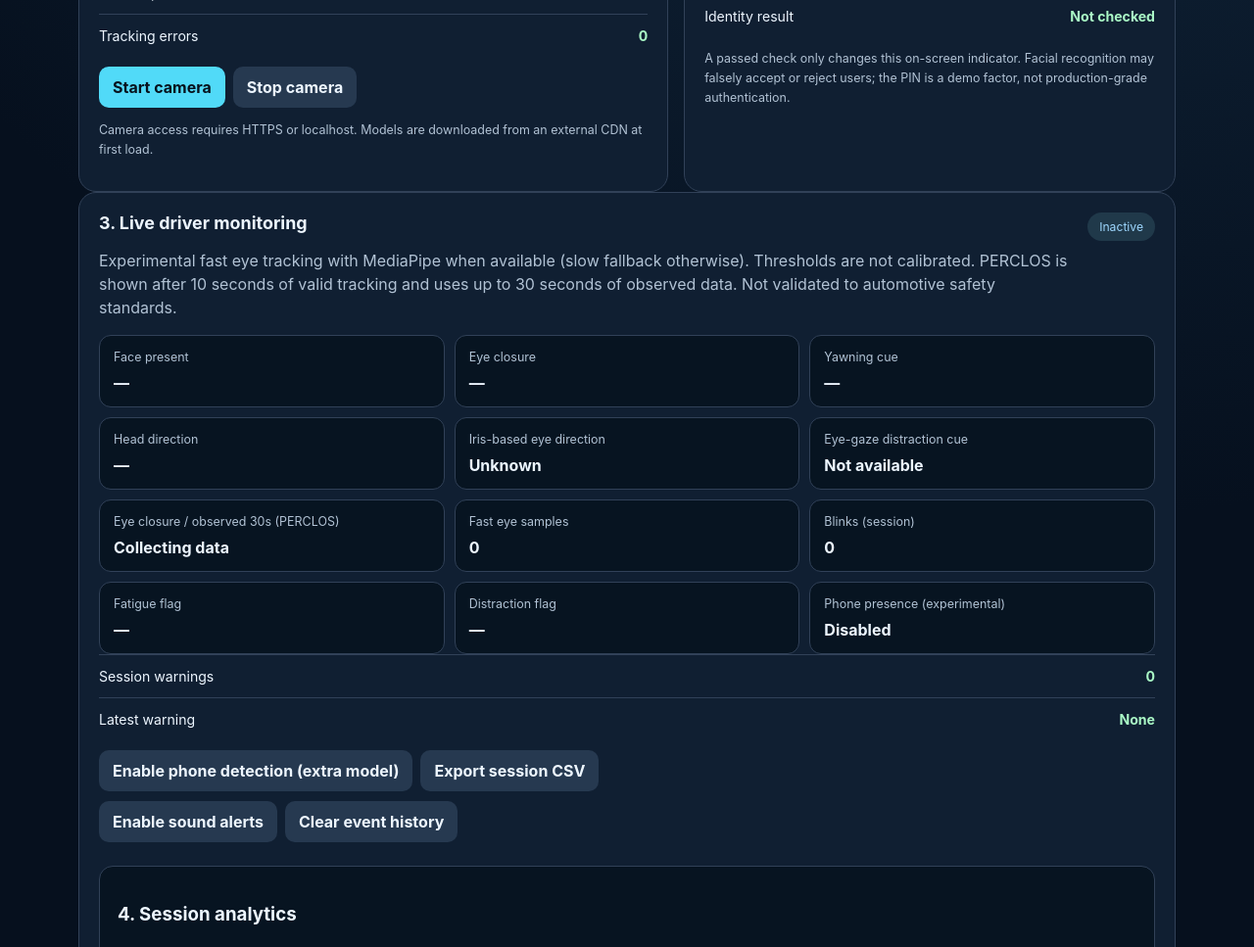
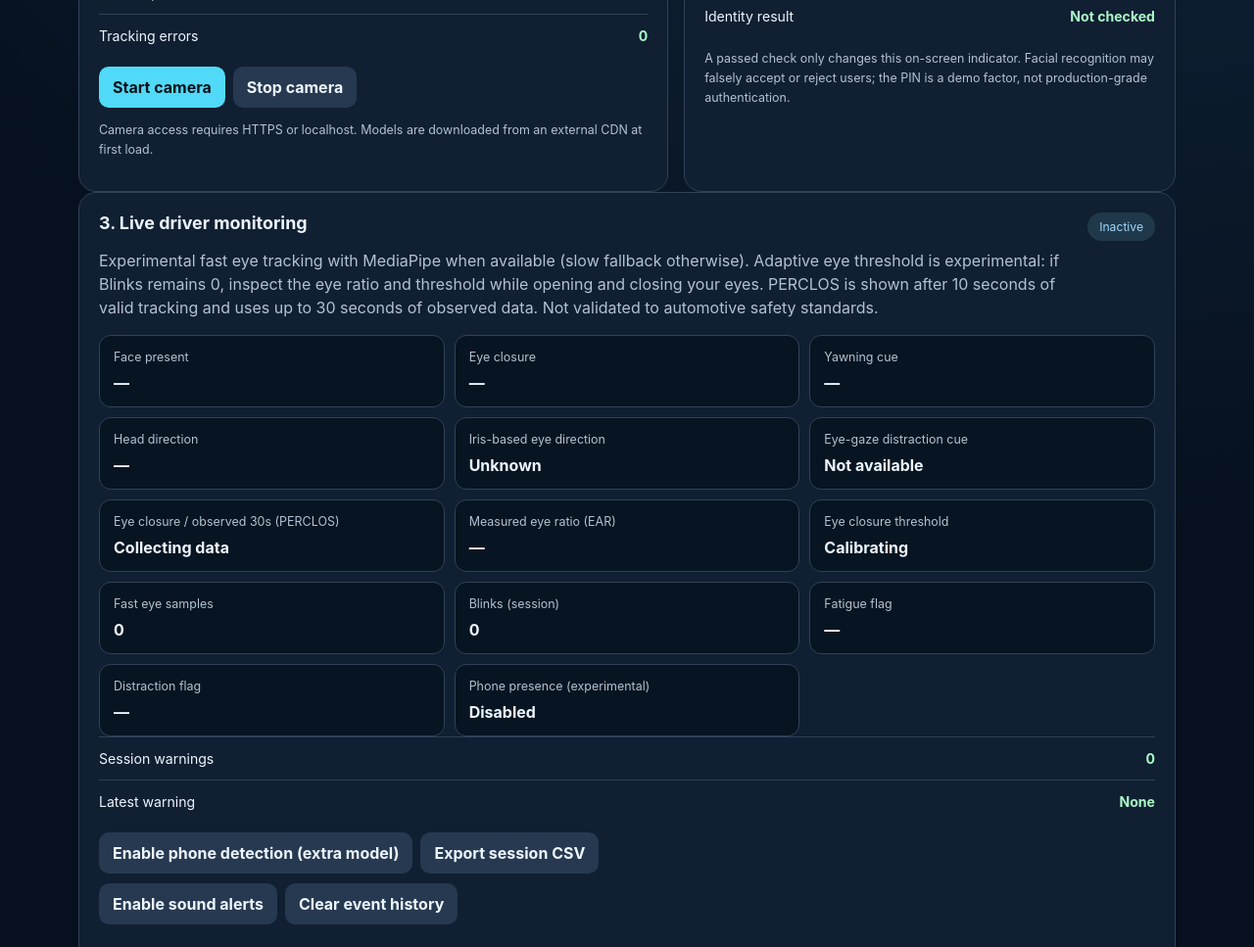
Before and after one commit to arianharashchi-lang/FacialEmotionAI, a FastAPI app: page /driver in a window 1280 px wide. Shown: the part 947-1914 px from the top of the page at 98% size. Run offline with FastAPI, Linux system fonts and the light colour scheme; some libraries are stand-ins or nearby versions.

Commit message:
Fix blink tracking resets and show adaptive eyelid metrics
* Preserve blink totals on tracking gaps and expose adaptive eye threshold diagnostics

* Preserve blink totals on tracking gaps and expose adaptive eye threshold diagnostics

* Preserve blink totals on tracking gaps and expose adaptive eye threshold diagnostics

* Preserve blink totals on tracking gaps and expose adaptive eye threshold diagnostics

```diff
--- a/webapp/static/driver-metrics.js
+++ b/webapp/static/driver-metrics.js
@@ -3,10 +3,11 @@
 (function(root){
  class DriverFatigueMetrics {
   constructor(){this.reset();}
-  reset(){this.last=null;this.eyeStart=null;this.headStart=null;this.yawnStart=null;this.closedStart=null;this.blinks=0;this.samples=[];this.prevClosed=false;this.prevWarning=false;}
+  reset(){this.blinks=0;this.resetTracking();}
+  resetTracking(){this.last=null;this.eyeStart=null;this.headStart=null;this.yawnStart=null;this.closedStart=null;this.samples=[];this.prevClosed=false;this.prevWarning=false;}
   update({time,eyeClosed,headAway,yawning}){
    if(!Number.isFinite(time))throw Error("Timestamp must be finite");
-   if(this.last!==null&&(time<this.last||time-this.last>2000))this.reset();
+   if(this.last!==null&&(time<this.last||time-this.last>2000))this.resetTracking();
    const delta=this.last===null?0:Math.min(time-this.last,1000);
    // Allocate the elapsed interval only when both observations are available.
    if(this.last!==null&&delta>0){
--- a/webapp/static/driver.js
+++ b/webapp/static/driver.js
@@ -96,6 +96,22 @@ const metrics=new window.DriverFatigueMetrics();
 const gazeTracker=new window.DriverGazeTracker();
 let irisMesh=null,irisReady=false,lastIrisTime=0,irisPending=false,irisWarning=false,eyeTimer=null;
 let eyeSamples=0,lastFastEyeAt=null,latestHeadAway=false,latestYawning=false;
+let eyeOpenBaseline=null,eyeThreshold=null;
+function clearEyeCalibration(){
+ eyeOpenBaseline=null;eyeThreshold=null;
+ setText("eyeRatioState","—");setText("eyeThresholdState","Calibrating");
+}
+function calibrateEyes(ratio){
+ // Collect an approximate open-eye baseline, then detect a substantial drop.
+ // Avoid treating every sample as an open eye; baseline must rise gradually.
+ if(eyeOpenBaseline===null)eyeOpenBaseline=ratio;
+ else if(ratio>eyeOpenBaseline)eyeOpenBaseline=0.92*eyeOpenBaseline+0.08*ratio;
+ else eyeOpenBaseline=0.999*eyeOpenBaseline+0.001*ratio;
+ eyeThreshold=Math.max(.10,Math.min(.30,eyeOpenBaseline*.72));
+ setText("eyeRatioState",ratio.toFixed(3));
+ setText("eyeThresholdState",eyeThreshold.toFixed(3));
+ return ratio<eyeThreshold;
+}
 function showEyeSignal(signal,closed){
  setText("blinkState",String(signal.blinks));
  setText("perclosState",signal.perclos===null?"Collecting data":Math.round(signal.perclos*100)+"%");
@@ -111,8 +127,8 @@ function showEyeSignal(signal,closed){
 function observeFastEyes(points,now){
  if(!points||points.length<468){
   if(lastFastEyeAt!==null&&now-lastFastEyeAt>900){
-   metrics.reset();previousFatigue=previousDistraction=previousYawn=false;
-   setText("eyeState","Unknown");setText("perclosState","Collecting data");setText("blinkState","0");
+   metrics.resetTracking();previousFatigue=previousDistraction=previousYawn=false;
+   setText("eyeState","Unknown");setText("perclosState","Collecting data");setText("blinkState",String(metrics.blinks));
    setText("eyeSampleState","Tracking lost");lastFastEyeAt=null;
   }
   return;
@@ -122,7 +138,7 @@ function observeFastEyes(points,now){
  const right=ear([362,385,387,263,373,380].map(i=>points[i]));
  const ratio=(left+right)/2;
  if(!Number.isFinite(ratio)||ratio<0||ratio>1)return;
- const closed=ratio<.20; // Provisional threshold; calibration still required.
+ const closed=calibrateEyes(ratio); // Adaptive research threshold; not clinically validated.
  const signal=metrics.update({time:now,eyeClosed:closed,headAway:latestHeadAway,yawning:latestYawning});
  lastFastEyeAt=now;eyeSamples++;
  setText("eyeSampleState",String(eyeSamples));
@@ -132,7 +148,7 @@ async function fastEyeCycle(){
  if(!irisReady||irisPending||!stream||video.readyState<2)return;
  irisPending=true;
  try{await irisMesh.send({image:video});}
- catch(e){irisReady=false;metrics.reset();setText("eyeSampleState","Iris model error");setStatus("Fast eye tracking unavailable. Slow fallback active: "+e.message);}
+ catch(e){irisReady=false;metrics.resetTracking();setText("eyeSampleState","Iris model error");setStatus("Fast eye tracking unavailable. Slow fallback active: "+e.message);}
  finally{irisPending=false;}
 }
 function updateGaze(result){
@@ -218,8 +234,8 @@ function monitoring(result){
  setText("faceState",result?"Detected":"Not detected");
  if(!result){
   if(!irisReady){
-   metrics.reset();previousFatigue=previousDistraction=previousYawn=false;
-   setText("eyeState","Unknown");setText("perclosState","Collecting data");setText("blinkState","0");
+   metrics.resetTracking();previousFatigue=previousDistraction=previousYawn=false;
+   setText("eyeState","Unknown");setText("perclosState","Collecting data");setText("blinkState",String(metrics.blinks));
   }
   setText("yawnState","Unknown");setText("headState","Unknown");
   setText("monitorState","Tracking lost");
@@ -246,7 +262,7 @@ async function cycle(){
   const result=await detect();
   const time=performance.now();
   if(lastInferenceAt!==null&&time-lastInferenceAt>2000){
-   if(!irisReady){metrics.reset();previousFatigue=previousDistraction=previousYawn=false;}
+   if(!irisReady){metrics.resetTracking();previousFatigue=previousDistraction=previousYawn=false;}
   }
   lastInferenceAt=time;framesAnalyzed++;
   setText("sampleState",String(framesAnalyzed));
@@ -283,7 +299,7 @@ async function start(){
  }catch(e){stop();setStatus("Could not start: "+e.message);diagnostic("Camera/model error — see status below");
  }finally{startingCamera=false;$("cameraStart").disabled=!!stream;}
 }
-function stop(){clearInterval(timer);timer=null;clearInterval(eyeTimer);eyeTimer=null;lastFastEyeAt=null;eyeSamples=0;setText("eyeSampleState","0");resetGaze();phoneSeenSince=null;phoneAlertActive=false;if(stream){stream.getTracks().forEach(t=>t.stop());stream=null;}video.srcObject=null;setText("cameraMessage","Camera off");setText("cameraDetails","—");$("cameraStart").disabled=false;resetDiagnostics();$("enroll").disabled=true;$("verify").disabled=true;monitoring(null);setText("monitorState","Inactive");}
+function stop(){clearEyeCalibration();clearInterval(timer);timer=null;clearInterval(eyeTimer);eyeTimer=null;lastFastEyeAt=null;eyeSamples=0;setText("eyeSampleState","0");resetGaze();phoneSeenSince=null;phoneAlertActive=false;if(stream){stream.getTracks().forEach(t=>t.stop());stream=null;}video.srcObject=null;setText("cameraMessage","Camera off");setText("cameraDetails","—");$("cameraStart").disabled=false;resetDiagnostics();$("enroll").disabled=true;$("verify").disabled=true;monitoring(null);setText("monitorState","Inactive");}
 async function enroll(){
  const pin=$("pin").value;
  if(!stream){setText("enrollStatus","Start camera first.");return;}
@@ -316,7 +332,7 @@ $("audioToggle").addEventListener("click",()=>{
  $("audioToggle").textContent=soundEnabled?"Disable sound alerts":"Enable sound alerts";
  if(soundEnabled){try{audioContext=audioContext||new (window.AudioContext||window.webkitAudioContext)();audioContext.resume();}catch(e){soundEnabled=false;setStatus("Audio unavailable: "+e.message);}}
 });
-$("resetEvents").addEventListener("click",()=>{alertHistory.length=0;sessionAnalyticsEvents.length=0;renderAnalytics();Object.keys(eventCounts).forEach(k=>eventCounts[k]=0);setText("eventCount","0");setText("lastEvent","None");metrics.reset();setText("blinkState","0");setText("perclosState","Collecting data");resetGaze();logEvent("Session counters reset");});
+$("resetEvents").addEventListener("click",()=>{alertHistory.length=0;sessionAnalyticsEvents.length=0;renderAnalytics();Object.keys(eventCounts).forEach(k=>eventCounts[k]=0);setText("eventCount","0");setText("lastEvent","None");metrics.reset();clearEyeCalibration();setText("blinkState","0");setText("perclosState","Collecting data");resetGaze();logEvent("Session counters reset");});
 $("phoneEnable").addEventListener("click",enablePhoneDetection);
 $("downloadEvents").addEventListener("click",downloadEvents);
 $("downloadReport").addEventListener("click",downloadFullReport);
--- a/webapp/templates/driver.html
+++ b/webapp/templates/driver.html
@@ -9,14 +9,16 @@
 <div class="panel"><h2>1. Enroll an authorized driver</h2><p>Only enroll with the person's informed permission. This session keeps a temporary facial descriptor in memory, not photos.</p><label for="pin">Temporary PIN (at least 6 characters)</label><input id="pin" type="password" minlength="6" autocomplete="off" placeholder="Session PIN"><button id="enroll" disabled>Enroll current face</button><p id="enrollStatus" class="status" aria-live="polite">No driver enrolled</p></div>
 <div class="panel"><h2>2. Simulated vehicle access</h2><label for="verifyPin">Enter temporary PIN</label><input id="verifyPin" type="password" autocomplete="off" placeholder="PIN"><button id="verify" disabled>Verify driver &amp; PIN</button><button id="resetIgnition" class="secondary">Reset virtual ignition</button><div class="metric"><span>Virtual ignition</span><strong id="ignition">LOCKED</strong></div><div class="metric"><span>Identity result</span><strong id="identity">Not checked</strong></div><p class="help">A passed check only changes this on-screen indicator. Facial recognition may falsely accept or reject users; the PIN is a demo factor, not production-grade authentication.</p></div>
 </div></section>
-<section class="panel"><div class="section-title"><div><h2>3. Live driver monitoring</h2><p>Experimental fast eye tracking with MediaPipe when available (slow fallback otherwise). Thresholds are not calibrated. PERCLOS is shown after 10 seconds of valid tracking and uses up to 30 seconds of observed data. Not validated to automotive safety standards.</p></div><span id="monitorState" class="pill">Inactive</span></div><div class="metrics">
+<section class="panel"><div class="section-title"><div><h2>3. Live driver monitoring</h2><p>Experimental fast eye tracking with MediaPipe when available (slow fallback otherwise). Adaptive eye threshold is experimental: if Blinks remains 0, inspect the eye ratio and threshold while opening and closing your eyes. PERCLOS is shown after 10 seconds of valid tracking and uses up to 30 seconds of observed data. Not validated to automotive safety standards.</p></div><span id="monitorState" class="pill">Inactive</span></div><div class="metrics">
 <div class="tile"><span>Face present</span><strong id="faceState">—</strong></div>
 <div class="tile"><span>Eye closure</span><strong id="eyeState">—</strong></div>
 <div class="tile"><span>Yawning cue</span><strong id="yawnState">—</strong></div>
 <div class="tile"><span>Head direction</span><strong id="headState">—</strong></div>
 <div class="tile"><span>Iris-based eye direction</span><strong id="gazeState">Unknown</strong></div>
 <div class="tile"><span>Eye-gaze distraction cue</span><strong id="gazeAlert">Not available</strong></div>
-<div class="tile"><span>Eye closure / observed 30s (PERCLOS)</span><strong id="perclosState">Collecting data</strong></div><div class="tile"><span>Fast eye samples</span><strong id="eyeSampleState">0</strong></div><div class="tile"><span>Blinks (session)</span><strong id="blinkState">0</strong></div><div class="tile"><span>Fatigue flag</span><strong id="fatigueState">—</strong></div>
+<div class="tile"><span>Eye closure / observed 30s (PERCLOS)</span><strong id="perclosState">Collecting data</strong></div><div class="tile"><span>Measured eye ratio (EAR)</span><strong id="eyeRatioState">—</strong></div>
+<div class="tile"><span>Eye closure threshold</span><strong id="eyeThresholdState">Calibrating</strong></div>
+<div class="tile"><span>Fast eye samples</span><strong id="eyeSampleState">0</strong></div><div class="tile"><span>Blinks (session)</span><strong id="blinkState">0</strong></div><div class="tile"><span>Fatigue flag</span><strong id="fatigueState">—</strong></div>
 <div class="tile"><span>Distraction flag</span><strong id="distractionState">—</strong></div>
 <div class="tile"><span>Phone presence (experimental)</span><strong id="phoneState">Disabled</strong></div>
 </div><div class="metric"><span>Session warnings</span><strong id="eventCount">0</strong></div><div class="metric"><span>Latest warning</span><strong id="lastEvent">None</strong></div>
```
Also changed, not shown: tests/js/driver-metrics.test.cjs (+10 -0 lines).
